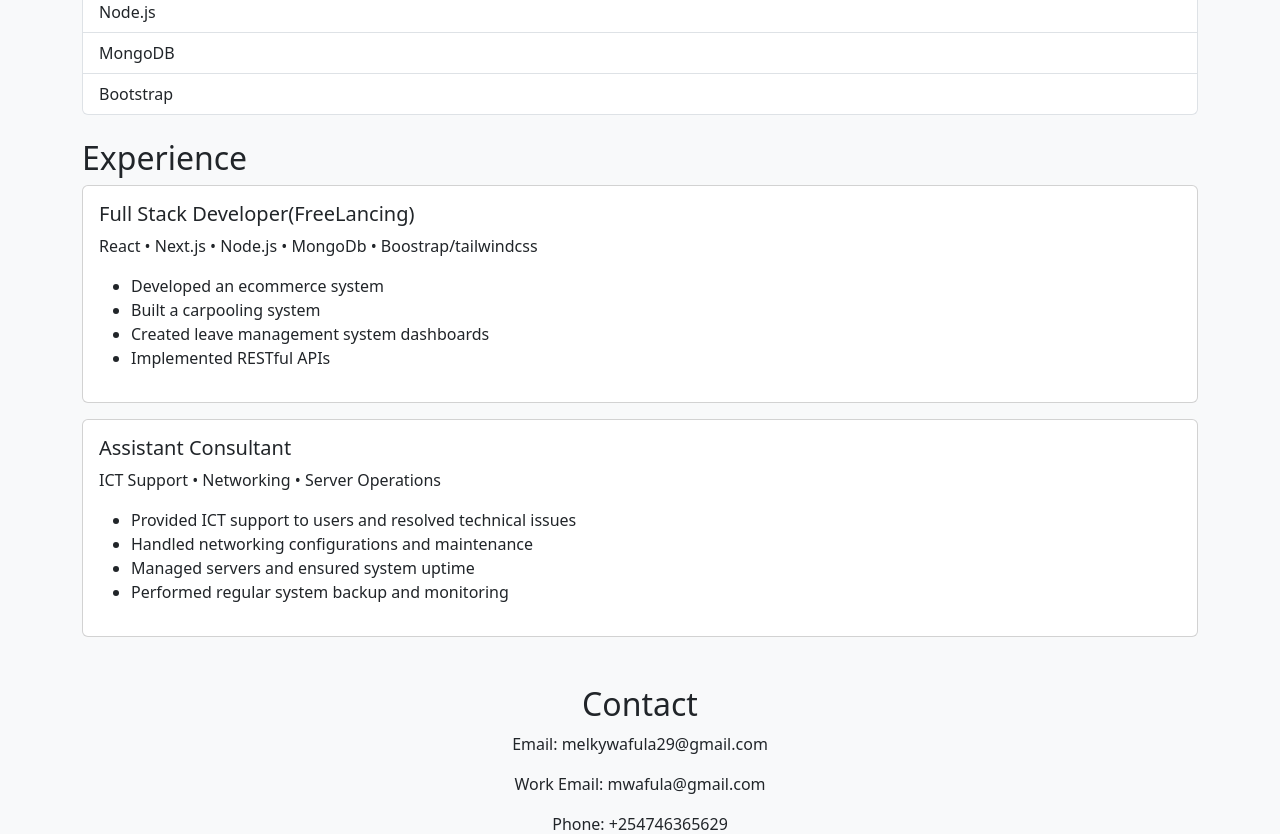
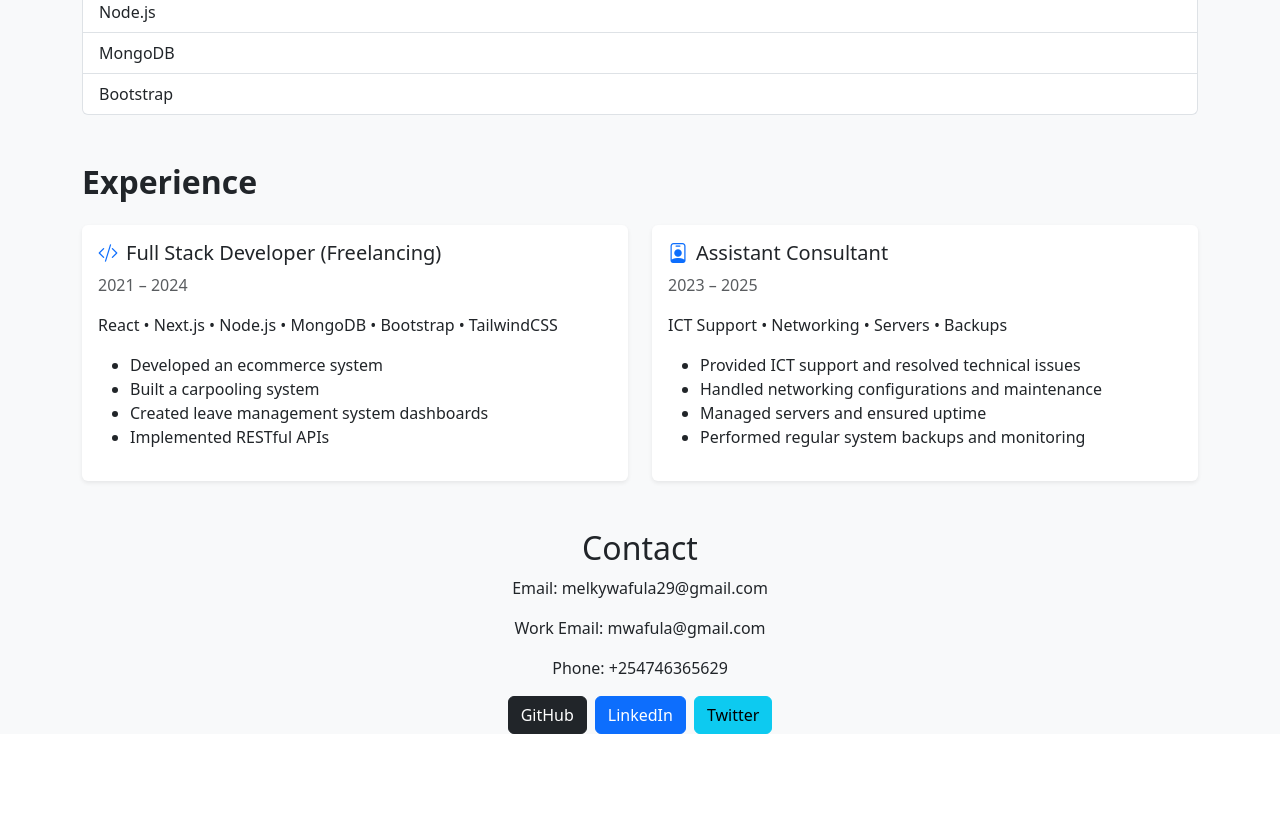
Before and after one commit to Melkzedk/my-resume, a React (Create React App) app: page / in a window 1280 px wide. Shown: the part 580-1414 px from the top of the page. After the commit the page ends 1362 px from the top, so only its background shows below. Built offline with nearby package versions, Linux system fonts and the light colour scheme.

Commit message:
small changes

```diff
--- a/src/components/Experience.js
+++ b/src/components/Experience.js
@@ -2,20 +2,41 @@ import React from "react";
 import { motion } from "framer-motion";
 
 export default function Experience() {
+  const cardVariant = {
+    hidden: { opacity: 0, y: 40 },
+    visible: { opacity: 1, y: 0 },
+  };
+
   return (
     <motion.section
-      className="container my-4"
+      className="container my-5"
       initial={{ opacity: 0, y: 40 }}
       whileInView={{ opacity: 1, y: 0 }}
       transition={{ duration: 0.6 }}
     >
-      <h2>Experience</h2>
+      <h2 className="mb-4 fw-bold">Experience</h2>
+
+      <div className="row g-4">
 
         {/* Full Stack Developer */}
-      <div className="card mb-3">
+        <div className="col-md-6">
+          <motion.div
+            className="card shadow-sm border-0 h-100"
+            variants={cardVariant}
+            initial="hidden"
+            whileInView="visible"
+            transition={{ duration: 0.5 }}
+            whileHover={{ scale: 1.02 }}
+          >
             <div className="card-body">
-          <h5 className="card-title">Full Stack Developer(FreeLancing)</h5>
-          <p className="card-text">React • Next.js • Node.js • MongoDb • Boostrap/tailwindcss</p>
+              <h5 className="card-title d-flex align-items-center">
+                <i className="bi bi-code-slash me-2 text-primary"></i>
+                Full Stack Developer (Freelancing)
+              </h5>
+              <p className="text-muted">2021 – 2024</p>
+              <p className="card-text">
+                React • Next.js • Node.js • MongoDB • Bootstrap • TailwindCSS
+              </p>
               <ul>
                 <li>Developed an ecommerce system</li>
                 <li>Built a carpooling system</li>
@@ -23,20 +44,36 @@ export default function Experience() {
                 <li>Implemented RESTful APIs</li>
               </ul>
             </div>
+          </motion.div>
         </div>
 
         {/* Assistant Consultant */}
-      <div className="card mb-3">
+        <div className="col-md-6">
+          <motion.div
+            className="card shadow-sm border-0 h-100"
+            variants={cardVariant}
+            initial="hidden"
+            whileInView="visible"
+            transition={{ duration: 0.5, delay: 0.2 }}
+            whileHover={{ scale: 1.02 }}
+          >
             <div className="card-body">
-          <h5 className="card-title">Assistant Consultant</h5>
-          <p className="card-text">ICT Support • Networking • Server Operations</p>
+              <h5 className="card-title d-flex align-items-center">
+                <i className="bi bi-person-badge me-2 text-primary"></i>
+                Assistant Consultant
+              </h5>
+              <p className="text-muted">2023 – 2025</p>
+              <p className="card-text">ICT Support • Networking • Servers • Backups</p>
               <ul>
-            <li>Provided ICT support to users and resolved technical issues</li>
+                <li>Provided ICT support and resolved technical issues</li>
                 <li>Handled networking configurations and maintenance</li>
-            <li>Managed servers and ensured system uptime</li>
-            <li>Performed regular system backup and monitoring</li>
+                <li>Managed servers and ensured uptime</li>
+                <li>Performed regular system backups and monitoring</li>
               </ul>
             </div>
+          </motion.div>
+        </div>
+
       </div>
     </motion.section>
   );
```
Lines whose indentation alone changed are shown as unchanged.
